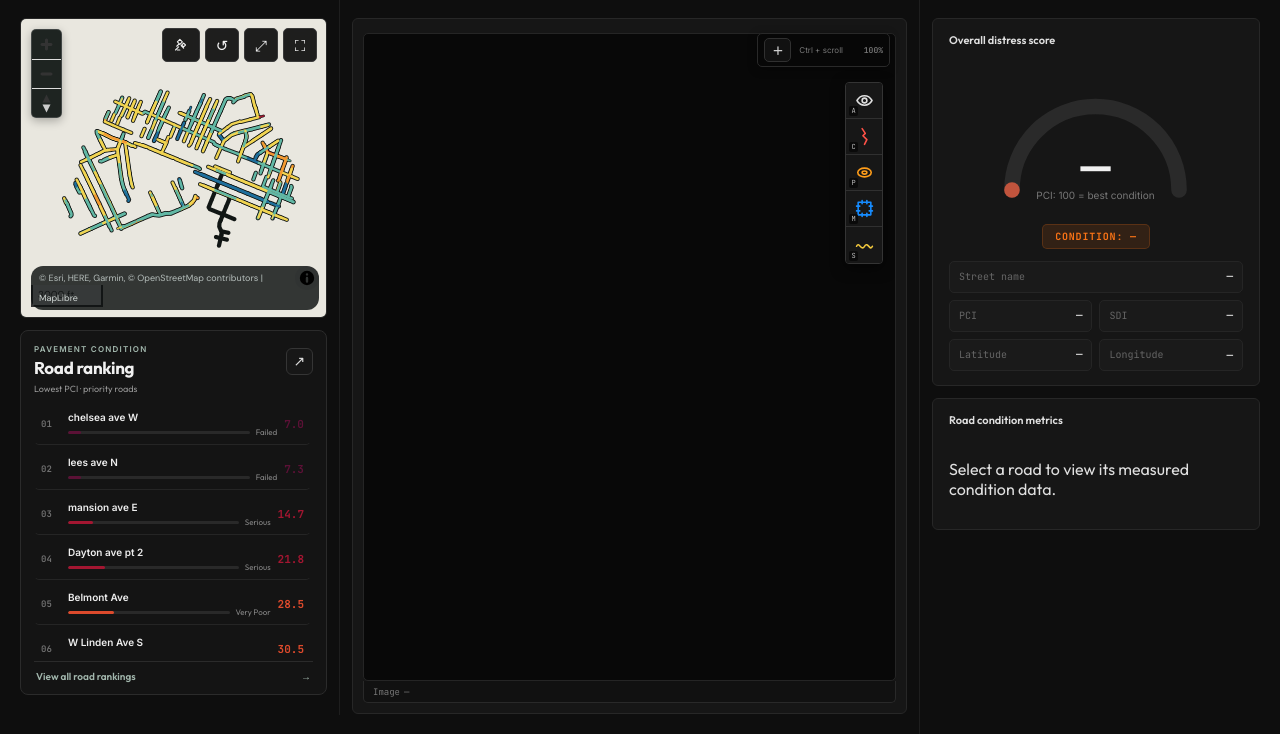
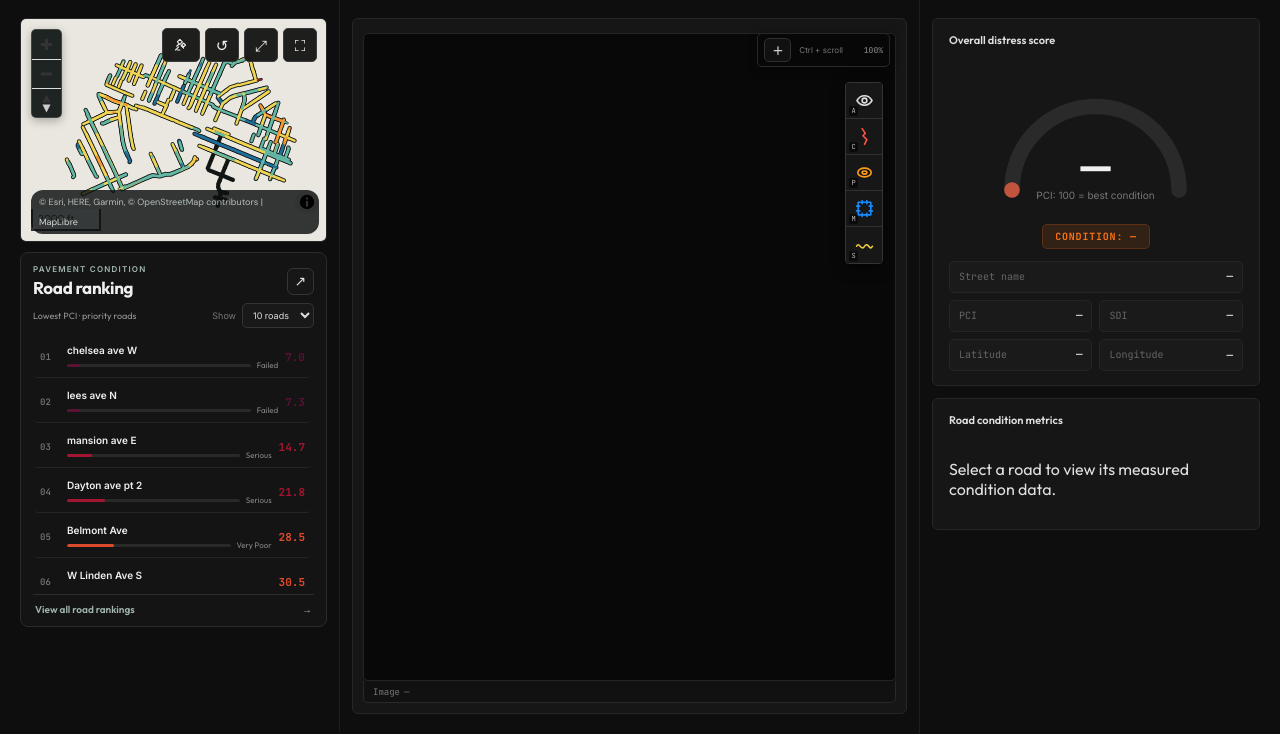
Before and after one commit to CritGod-XD/street1, a Flask app: page /dashboard in a window 1280 px wide. Shown: the part 68-802 px from the top of the page. Run offline with Flask 3, Linux system fonts and the light colour scheme; the visitor is signed in with stand-in values (Sample User, id 1).

Commit message:
Polish mini road ranking scroll and viewport layout

```diff
--- a/templates/index.html
+++ b/templates/index.html
@@ -340,12 +340,24 @@
         .streetlens-dashboard-legend { left:12px; bottom:12px; max-width:240px; grid-template-columns:1fr; }
         .streetlens-dashboard-legend .lg-row { display:flex; align-items:center; justify-content:space-between; gap:10px; white-space:nowrap; }
         .streetlens-dashboard-legend .lg-row span:last-child { color:#888; }
-        .streetlens-mini-ranking{margin-top:12px;padding:13px 13px 10px;background:#141414;border:1px solid #2b2b2b;border-radius:8px;color:#f0f0f0;min-height:0}
+        /* Keep the left dashboard column inside the desktop viewport. */
+        @media(min-width:1001px){
+          .streetlens-left-column{height:calc(100vh - 68px);max-height:calc(100vh - 68px);min-height:0;box-sizing:border-box;overflow:hidden}
+          .streetlens-main-map-card{height:clamp(190px,28vh,260px);flex:0 0 auto}
+          .streetlens-mini-ranking{flex:1 1 auto;min-height:0;max-height:calc(100vh - 355px);display:flex;flex-direction:column;overflow:hidden}
+          .streetlens-mini-ranking-list{flex:1 1 auto;min-height:0;max-height:none;overflow-y:auto;overflow-x:hidden;scrollbar-width:none;-ms-overflow-style:none;overscroll-behavior:contain}
+          .streetlens-mini-ranking-list::-webkit-scrollbar{display:none;width:0;height:0}
+        }
+        .streetlens-mini-ranking{margin-top:10px;padding:11px 12px 9px;background:#141414;border:1px solid #2b2b2b;border-radius:8px;color:#f0f0f0;min-height:0;box-sizing:border-box}
         .streetlens-mini-ranking-head{display:flex;align-items:center;justify-content:space-between;gap:8px}
         .streetlens-mini-ranking-head h3{margin:3px 0 0;font:700 17px 'Outfit',Inter,sans-serif;letter-spacing:-.3px}
         .streetlens-mini-eyebrow{color:#a2b7ad;font:700 8px Inter,sans-serif;letter-spacing:1.2px}
         .streetlens-mini-ranking-head>a{width:27px;height:27px;display:grid;place-items:center;border:1px solid #353535;border-radius:6px;background:#171717;color:#ddd;text-decoration:none;font-size:14px}
-        .streetlens-mini-ranking-sub{margin:5px 0 9px;color:#969696;font-size:9px}
+        .streetlens-mini-ranking-controls{display:flex;align-items:center;gap:6px;margin:5px 0 8px;flex:0 0 auto}
+        .streetlens-mini-ranking-sub{margin:0 auto 0 0;color:#969696;font-size:9px}
+        .streetlens-mini-count-label{color:#777;font:9px Inter,sans-serif}
+        .streetlens-mini-count{height:25px;padding:0 6px;border:1px solid #343434;border-radius:5px;background:#191919;color:#ddd;font:9px Inter,sans-serif;outline:none}
+        .streetlens-mini-count:focus{border-color:#70877d}
         .streetlens-mini-ranking-list{display:grid;gap:3px;max-height:250px;overflow:auto;padding-right:2px}
         .streetlens-mini-ranking-row{display:grid;grid-template-columns:20px minmax(0,1fr) auto;align-items:center;gap:7px;width:100%;padding:7px 6px;border:1px solid transparent;border-bottom-color:#252525;border-radius:5px;background:transparent;color:#eee;text-decoration:none}
         .streetlens-mini-ranking-row:hover{background:#1c1c1c;border-color:#3a3a3a}
@@ -359,7 +371,7 @@
         .streetlens-mini-ranking-more{display:flex;justify-content:space-between;align-items:center;margin-top:8px;padding:8px 2px 1px;border-top:1px solid #2b2b2b;color:#a2b7ad;text-decoration:none;font-size:10px;font-weight:600}
         .streetlens-mini-ranking-more:hover{color:#fff}
         .streetlens-mini-ranking-loading{padding:12px 4px;color:#888;font-size:10px}
-        @media(max-width:1000px){.streetlens-mini-ranking-list{max-height:300px}}
+        @media(max-width:1000px){.streetlens-left-column{height:auto;max-height:none;overflow:visible}.streetlens-mini-ranking{max-height:none}.streetlens-mini-ranking-list{max-height:300px;scrollbar-width:none;-ms-overflow-style:none}.streetlens-mini-ranking-list::-webkit-scrollbar{display:none;width:0;height:0}}
         .streetlens-ranking-card { padding-bottom:10px; }
         .streetlens-ranking-head { display:flex; align-items:center; justify-content:space-between; gap:10px; }
         .streetlens-ranking-head h2 { margin:0; }
@@ -562,7 +574,7 @@
 
 <section class="streetlens-mini-ranking" aria-label="Road PCI ranking">
   <div class="streetlens-mini-ranking-head"><div><span class="streetlens-mini-eyebrow">PAVEMENT CONDITION</span><h3>Road ranking</h3></div><a href="{{ url_for('road_ranking') }}" aria-label="Open full road ranking">↗</a></div>
-  <p class="streetlens-mini-ranking-sub">Lowest PCI · priority roads</p>
+  <div class="streetlens-mini-ranking-controls"><p class="streetlens-mini-ranking-sub">Lowest PCI · priority roads</p><label class="streetlens-mini-count-label" for="streetLensMiniRankingCount">Show</label><select id="streetLensMiniRankingCount" class="streetlens-mini-count" aria-label="Number of roads to display"><option value="10" selected>10 roads</option><option value="25">25 roads</option><option value="50">50 roads</option></select></div>
   <div class="streetlens-mini-ranking-list" id="streetLensMiniRanking"><div class="streetlens-mini-ranking-loading">Loading road scores…</div></div>
   <a class="streetlens-mini-ranking-more" href="{{ url_for('road_ranking') }}">View all road rankings <span>→</span></a>
 </section>
@@ -823,7 +835,9 @@ function updateDashboardDetails(sec){
 function renderDashboardMiniRanking(){
  const box=document.getElementById('streetLensMiniRanking');
  if(!box||!STREETLENS_SECTION_DATA?.runs)return;
- const runs=STREETLENS_SECTION_DATA.runs.filter(run=>Number.isFinite(Number(run.pci))).sort((a,b)=>Number(a.pci)-Number(b.pci)).slice(0,7);
+ const countSelect=document.getElementById('streetLensMiniRankingCount');
+ const limit=Math.max(1,Math.min(50,Number(countSelect?.value)||10));
+ const runs=STREETLENS_SECTION_DATA.runs.filter(run=>Number.isFinite(Number(run.pci))).sort((a,b)=>Number(a.pci)-Number(b.pci)).slice(0,limit);
  const colorFor=pci=>{const c=classify('pci',pci);return c?STREETLENS_COLORS[c[2]]:'#777'};
  box.innerHTML=runs.map((run,i)=>{
   const pci=Math.max(0,Math.min(100,Number(run.pci)));
@@ -847,7 +861,7 @@ async function toggleMapFullscreen(){const modal=document.getElementById('mapMod
 function closeMap(e){if(e&&e.target!==e.currentTarget)return;const modal=document.getElementById('mapModal');if(document.fullscreenElement)document.exitFullscreen().catch(()=>{});modal?.classList.add('hidden');}
 window.openMap=openMap;window.closeMap=closeMap;
 document.addEventListener('fullscreenchange',()=>setTimeout(()=>STREETLENS_MAPS.modal?.resize(),180));
-document.addEventListener('DOMContentLoaded',async()=>{const fail=e=>console.error('StreetLens segmented map:',e);try{if(!window.maplibregl)throw new Error('MapLibre failed to load from CDN');const r=await fetch("{{ url_for('static', filename='data/road_registry.json') }}",{cache:'no-store'});if(r.ok){const d=await r.json();STREETLENS_ROAD_REGISTRY=d||STREETLENS_ROAD_REGISTRY;STREETLENS_ROADS=Array.isArray(d?.roads)?d.roads:[];}const response=await fetch("{{ url_for('static', filename='data/collingswood_sections.json') }}",{cache:'no-store'});if(!response.ok)throw new Error('section data '+response.status);const data=await response.json();STREETLENS_SECTION_DATA={...data,runs:Array.isArray(data.runs)?data.runs:[],sections:flattenSections(data)};if(!STREETLENS_SECTION_DATA.sections.length)throw new Error('No segmented sections were loaded');populateStreetSearch();updateLegendAndRanking();renderDashboardMiniRanking();STREETLENS_MAPS.dashboard=createStreetLensMap('streetLensDashboardMap','streetLensDashboardHoverCard');
+document.addEventListener('DOMContentLoaded',async()=>{const fail=e=>console.error('StreetLens segmented map:',e);try{if(!window.maplibregl)throw new Error('MapLibre failed to load from CDN');const r=await fetch("{{ url_for('static', filename='data/road_registry.json') }}",{cache:'no-store'});if(r.ok){const d=await r.json();STREETLENS_ROAD_REGISTRY=d||STREETLENS_ROAD_REGISTRY;STREETLENS_ROADS=Array.isArray(d?.roads)?d.roads:[];}const response=await fetch("{{ url_for('static', filename='data/collingswood_sections.json') }}",{cache:'no-store'});if(!response.ok)throw new Error('section data '+response.status);const data=await response.json();STREETLENS_SECTION_DATA={...data,runs:Array.isArray(data.runs)?data.runs:[],sections:flattenSections(data)};if(!STREETLENS_SECTION_DATA.sections.length)throw new Error('No segmented sections were loaded');populateStreetSearch();updateLegendAndRanking();renderDashboardMiniRanking();document.getElementById('streetLensMiniRankingCount')?.addEventListener('change',renderDashboardMiniRanking);STREETLENS_MAPS.dashboard=createStreetLensMap('streetLensDashboardMap','streetLensDashboardHoverCard');
  const restoreSelectedRoad=()=>{
   const params=new URLSearchParams(window.location.search),runKey=params.get('run'),sectionNo=params.get('section'),roadName=params.get('road');
   if(!runKey&&!roadName)return;
```
